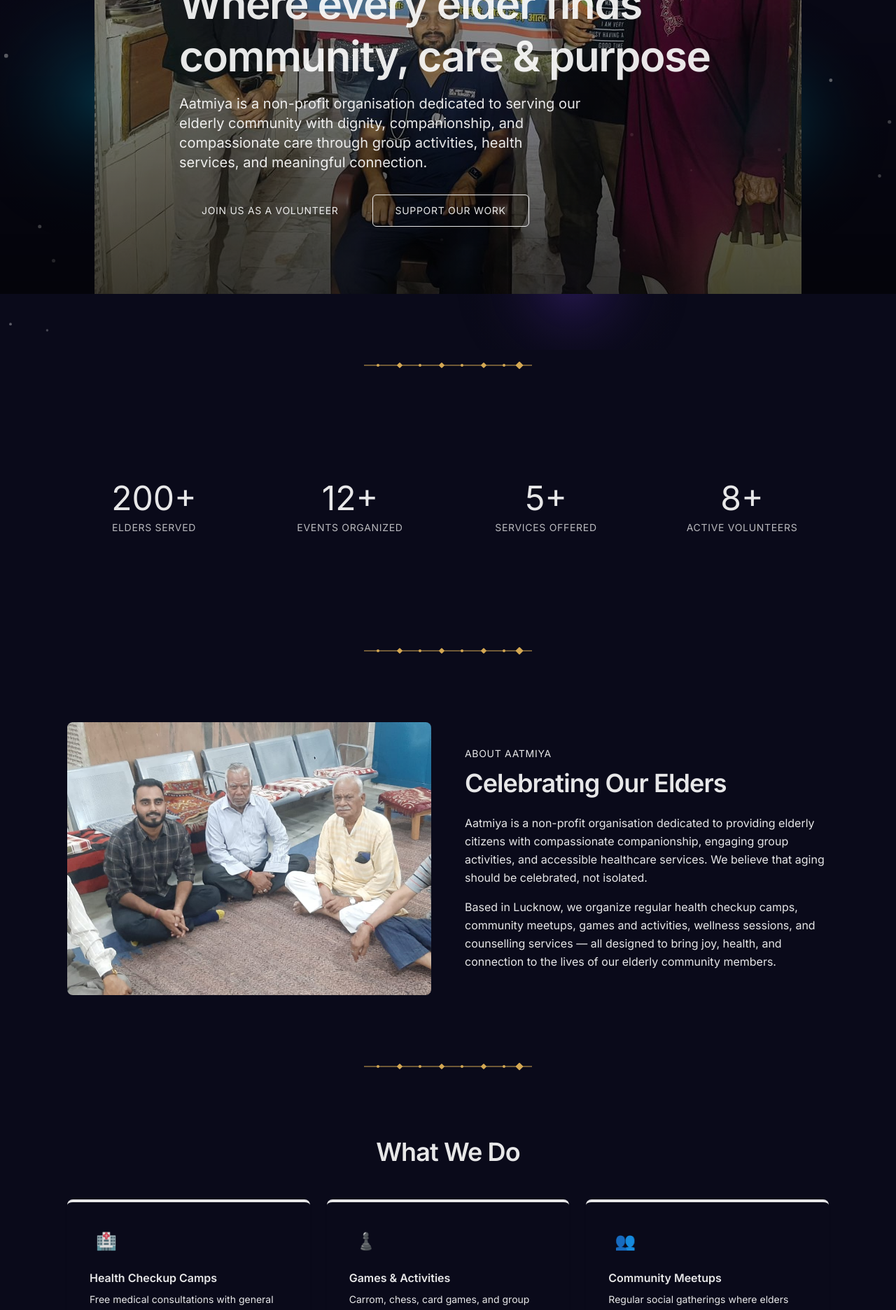
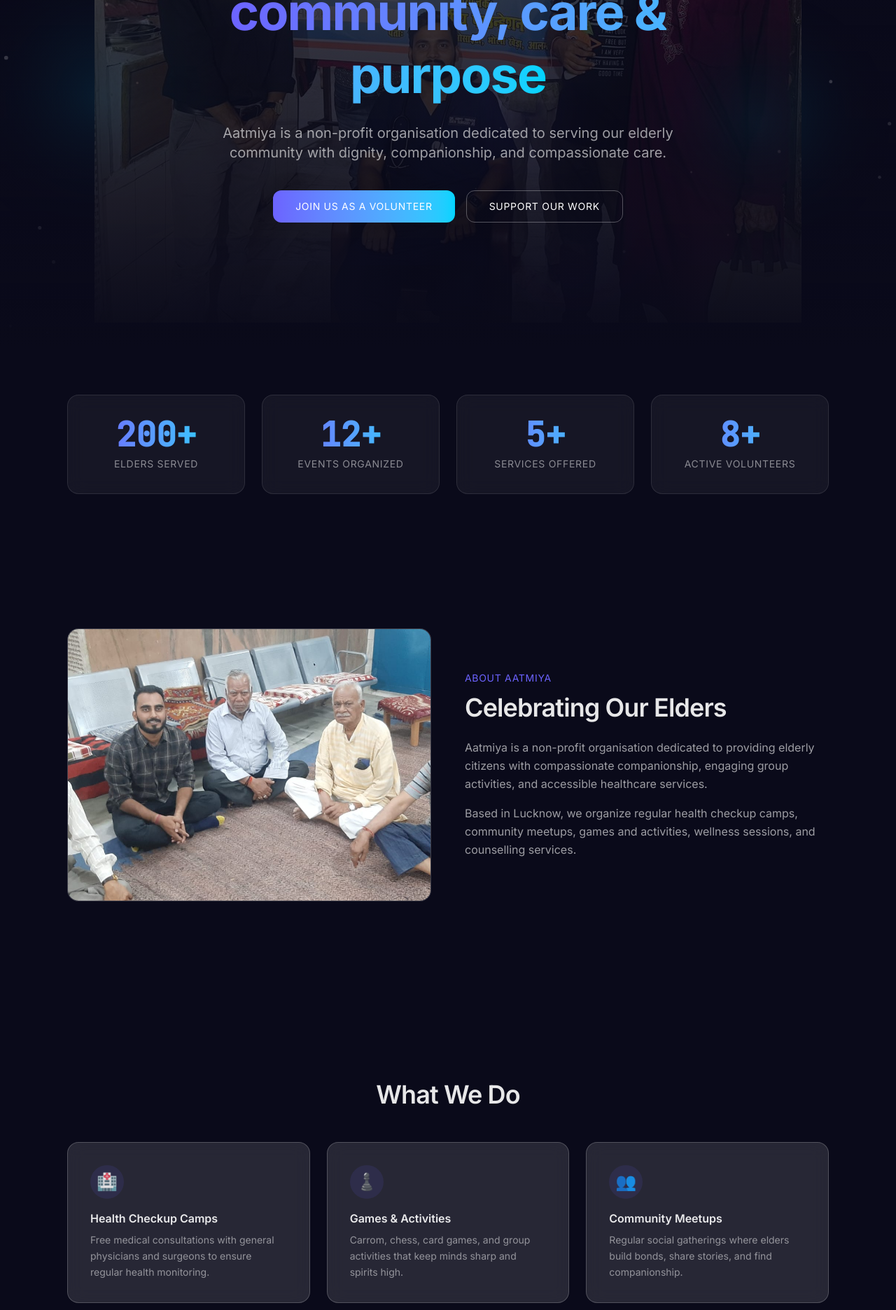
Before and after one commit to knee-tesh/aatmiya, a Next.js app: page / in a window 1280 px wide. Shown: the part 300-2172 px from the top of the page at 70% size. Built offline with nearby package versions, Linux system fonts and the light colour scheme.

Commit message:
feat: glassmorphism home page

```diff
--- a/src/pages/index.js
+++ b/src/pages/index.js
@@ -1,44 +1,61 @@
-import Navbar from "@/components/Navbar";
-import Footer from "@/components/Footer";
-import SectionDivider from "@/components/SectionDivider";
 import Image from "next/image";
 import Link from "next/link";
 import { motion } from "framer-motion";
+import GlassCard from "@/components/GlassCard";
+import GlowButton from "@/components/GlowButton";
+import AnimatedCounter from "@/components/AnimatedCounter";
+import { services } from "@/data/services";
+import { upcomingEvents } from "@/data/events";
 
+const fadeUp = {
+  initial: { opacity: 0, y: 30 },
+  whileInView: { opacity: 1, y: 0 },
+  viewport: { once: true, amount: 0.3 },
+  transition: { duration: 0.6, ease: "easeOut" },
+};
+
+const stagger = {
+  initial: {},
+  whileInView: { transition: { staggerChildren: 0.1 } },
+  viewport: { once: true, amount: 0.3 },
+};
+
+const cardFade = {
+  initial: { opacity: 0, y: 24 },
+  whileInView: { opacity: 1, y: 0 },
+  transition: { duration: 0.6, ease: "easeOut" },
+};
 
 function HeroSection() {
   return (
-    <section className="relative h-[80vh] md:h-[90vh] flex items-end">
+    <section className="relative h-screen flex items-center justify-center snap-section overflow-hidden">
       <Image
         src="/images/IMG-20260707-WA0010.png"
         alt="Elderly couple in Delhi park"
         fill
         sizes="100vw"
-        className="object-cover opacity-70"
+        className="object-cover opacity-40"
         priority
       />
-      <div className="absolute inset-0 bg-gradient-to-t from-black/60 via-black/20 to-transparent" />
-      <div className="relative z-10 max-content pb-16 md:pb-24">
+      <div className="absolute inset-0 bg-gradient-to-t from-void via-void/60 to-transparent" />
+      <div className="relative z-10 max-content text-center">
         <motion.div
           initial={{ opacity: 0, y: 30 }}
           animate={{ opacity: 1, y: 0 }}
           transition={{ duration: 1, ease: "easeOut" }}
         >
-          <h1 className="font-prata text-4xl md:text-5xl lg:text-6xl text-cotton max-w-3xl leading-tight">
-            Where every elder finds community, care & purpose
+          <h1 className="text-4xl md:text-5xl lg:text-7xl font-bold max-w-4xl mx-auto leading-tight">
+            Where every elder finds{" "}
+            <span className="bg-gradient-to-r from-aurora to-cyan bg-clip-text text-transparent">
+              community, care & purpose
+            </span>
           </h1>
-          <p className="font-source-serif text-lg md:text-xl text-cotton/80 mt-4 max-w-xl">
-            Aatmiya is a non-profit organisation dedicated to serving our elderly community with dignity, companionship, and compassionate care through group activities, health services, and meaningful connection.
+          <p className="text-lg md:text-xl text-white/60 mt-6 max-w-2xl mx-auto">
+            Aatmiya is a non-profit organisation dedicated to serving our elderly community with dignity, companionship, and compassionate care.
           </p>
-          <div className="mt-8 flex flex-wrap gap-4">
-            <button className="bg-walnut text-cotton font-inter text-sm tracking-wider uppercase px-8 py-3 rounded-md hover:bg-tamarind transition-colors">
-              Join Us as a Volunteer
-            </button>
-            <Link href="/contact">
-              <button className="border border-cotton text-cotton font-inter text-sm tracking-wider uppercase px-8 py-3 rounded-md bg-transparent hover:bg-cotton/10 transition-colors">
-                Support Our Work
-              </button>
-            </Link>
+          <div className="mt-10 flex flex-wrap gap-4 justify-center">
+            <GlowButton variant="primary">Join Us as a Volunteer</GlowButton>
+            <GlowButton variant="outline" href="/contact">Support Our Work</GlowButton>
           </div>
         </motion.div>
       </div>
@@ -47,28 +64,26 @@
 }
 
 function StatsSection() {
+  const stats = [
+    { number: 200, suffix: "+", label: "Elders Served" },
+    { number: 12, suffix: "+", label: "Events Organized" },
+    { number: 5, suffix: "+", label: "Services Offered" },
+    { number: 8, suffix: "+", label: "Active Volunteers" },
+  ];
+
   return (
-    <section className="bg-walnut text-cotton py-16">
+    <section className="py-16 snap-section">
       <div className="max-content">
-        <div className="grid grid-cols-1 md:grid-cols-2 lg:grid-cols-4 gap-8 text-center">
-          {[
-            { number: "200+", label: "Elders Served" },
-            { number: "12+", label: "Events Organized" },
-            { number: "5+", label: "Services Offered" },
-            { number: "8+", label: "Active Volunteers" },
-          ].map((stat, i) => (
-            <motion.div
-              key={i}
-              initial={{ opacity: 0, y: 24 }}
-              whileInView={{ opacity: 1, y: 0 }}
-              viewport={{ once: true }}
-              transition={{ duration: 0.6, delay: i * 0.1, ease: "easeOut" }}
-            >
-              <p className="font-prata text-4xl md:text-5xl">{stat.number}</p>
-              <p className="font-inter text-sm tracking-wider uppercase mt-2 opacity-80">{stat.label}</p>
+        <motion.div className="grid grid-cols-2 lg:grid-cols-4 gap-6" {...stagger}>
+          {stats.map((stat, i) => (
+            <GlassCard key={i} variant="subtle" className="p-8 text-center" {...cardFade}>
+              <p className="text-4xl md:text-5xl font-bold bg-gradient-to-r from-aurora to-cyan bg-clip-text text-transparent">
+                <AnimatedCounter target={stat.number} suffix={stat.suffix} />
+              </p>
+              <p className="font-inter text-sm tracking-wider uppercase text-white/50 mt-2">{stat.label}</p>
+            </GlassCard>
+          ))}
         </motion.div>
-          ))}
-        </div>
       </div>
     </section>
   );
@@ -76,40 +91,29 @@
 
 function PurposeSection() {
   return (
-    <section className="section-spacing">
+    <section className="py-20 md:py-32">
       <div className="max-content">
         <div className="grid grid-cols-1 md:grid-cols-2 gap-12 items-center">
-          <motion.div
-            initial={{ opacity: 0, x: -24 }}
-            whileInView={{ opacity: 1, x: 0 }}
-            viewport={{ once: true }}
-            transition={{ duration: 0.6, ease: "easeOut" }}
-          >
-            <div className="relative aspect-[4/3] rounded-lg overflow-hidden">
+          <motion.div {...fadeUp} className="relative">
+            <div className="relative aspect-[4/3] rounded-2xl overflow-hidden glass">
               <Image
                 src="/images/IMG-20260707-WA0001.jpg"
                 alt="Grandparents with grandchild"
                 fill
                 sizes="(max-width: 768px) 100vw, 50vw"
                 className="object-cover"
-                loading="eager"
               />
             </div>
           </motion.div>
-          <motion.div
-            initial={{ opacity: 0, x: 24 }}
-            whileInView={{ opacity: 1, x: 0 }}
-            viewport={{ once: true }}
-            transition={{ duration: 0.6, ease: "easeOut" }}
-          >
-            <p className="font-inter text-sm tracking-wider uppercase text-amber mb-3">About Aatmiya</p>
-            <h2 className="font-prata text-4xl mb-6">Celebrating Our Elders</h2>
-            <div className="font-source-serif text-base leading-relaxed space-y-4 text-ink/80">
+          <motion.div {...fadeUp}>
+            <p className="font-inter text-sm tracking-wider uppercase text-aurora mb-3">About Aatmiya</p>
+            <h2 className="text-4xl mb-6">Celebrating Our Elders</h2>
+            <div className="text-base leading-relaxed space-y-4 text-white/60">
               <p>
-                Aatmiya is a non-profit organisation dedicated to providing elderly citizens with compassionate companionship, engaging group activities, and accessible healthcare services. We believe that aging should be celebrated, not isolated.
+                Aatmiya is a non-profit organisation dedicated to providing elderly citizens with compassionate companionship, engaging group activities, and accessible healthcare services.
               </p>
               <p>
-                Based in Lucknow, we organize regular health checkup camps, community meetups, games and activities, wellness sessions, and counselling services — all designed to bring joy, health, and connection to the lives of our elderly community members.
+                Based in Lucknow, we organize regular health checkup camps, community meetups, games and activities, wellness sessions, and counselling services.
               </p>
             </div>
           </motion.div>
@@ -121,40 +125,23 @@
 
 function ServicesSection() {
   return (
-    <section className="section-spacing bg-parchment/50">
+    <section className="py-20 md:py-32">
       <div className="max-content">
         <div className="text-center mb-12">
-          <h2 className="font-prata text-4xl">What We Do</h2>
+          <h2 className="text-4xl">What We Do</h2>
         </div>
         <motion.div
           className="grid grid-cols-1 md:grid-cols-2 xl:grid-cols-3 gap-6"
-          initial="initial"
-          whileInView="animate"
-          viewport={{ once: true, amount: 0.3 }}
-          variants={{ initial: {}, animate: { transition: { staggerChildren: 0.1 } } }}
+          {...stagger}
         >
-          {[
-            { icon: "🏥", title: "Health Checkup Camps", desc: "Free medical consultations with general physicians and surgeons to ensure regular health monitoring." },
-            { icon: "♟️", title: "Games & Activities", desc: "Carrom, chess, card games, and group activities that keep minds sharp and spirits high." },
-            { icon: "👥", title: "Community Meetups", desc: "Regular social gatherings where elders build bonds, share stories, and find companionship." },
-            { icon: "🧘", title: "Wellness Sessions", desc: "Health talks, light exercise, and wellness workshops promoting active and healthy aging." },
-            { icon: "💬", title: "Counselling", desc: "Emotional support and guidance from trained wellbeing counsellors who truly care." },
-            { icon: "🏠", title: "Companionship", desc: "Home visits for elders who cannot travel, bringing company and care to their doorstep." },
-          ].map((service, i) => (
-            <motion.div
-              key={i}
-              className="bg-cotton rounded-lg p-8 shadow-sm border-t-4 border-amber"
-              variants={{
-                initial: { opacity: 0, y: 24 },
-                animate: { opacity: 1, y: 0, transition: { duration: 0.6, ease: "easeOut" } },
-              }}
-            >
-              <div className="w-12 h-12 rounded-full bg-amber/10 flex items-center justify-center mb-4">
+          {services.map((service, i) => (
+            <GlassCard key={i} variant="interactive" className="p-8" {...cardFade}>
+              <div className="w-12 h-12 rounded-full bg-aurora/10 flex items-center justify-center mb-4">
                 <span className="text-2xl">{service.icon}</span>
               </div>
               <h3 className="font-inter text-base font-semibold mb-2">{service.title}</h3>
-              <p className="font-source-serif text-sm leading-relaxed text-ink/70">{service.desc}</p>
-            </motion.div>
+              <p className="font-inter text-sm leading-relaxed text-white/50">{service.desc}</p>
+            </GlassCard>
           ))}
         </motion.div>
       </div>
@@ -164,43 +151,27 @@
 
 function EventsSection() {
   return (
-    <section className="section-spacing">
+    <section className="py-20 md:py-32">
       <div className="max-content">
         <div className="mb-12">
-          <p className="font-inter text-sm tracking-wider uppercase text-amber mb-3">Stay Connected</p>
-          <h2 className="font-prata text-4xl">Upcoming Events</h2>
+          <p className="font-inter text-sm tracking-wider uppercase text-aurora mb-3">Stay Connected</p>
+          <h2 className="text-4xl">Upcoming Events</h2>
         </div>
-        <motion.div
-          className="grid grid-cols-1 md:grid-cols-2 gap-6"
-          initial="initial"
-          whileInView="animate"
-          viewport={{ once: true, amount: 0.3 }}
-          variants={{ initial: {}, animate: { transition: { staggerChildren: 0.1 } } }}
-        >
-          {[
-            { date: "JUL 15", title: "Free Health CheckUp Camp", desc: "We organise frequent free health checkup camps around Alambagh, Lucknow. We offer free medical consultation by General Physicians and Surgeons. Our panel includes Dr. Arpit Tripathi (M.S.), Dr. Neha Singh (M.S.), Dr. Nilesh Tiwari (MBBS) and Dr. Bhupati Patel (M.S.)." },
-            { date: "JUL 22", title: "Community MeetUp", desc: "We organise community meetups in Lucknow, encouraging the community to interact and build bonds. We provide various activities, engaging them in fruitful and healthy communication." },
-          ].map((event, i) => (
-            <motion.div
-              key={i}
-              className="bg-cotton rounded-lg p-6 shadow-sm flex gap-4"
-              variants={{
-                initial: { opacity: 0, y: 24 },
-                animate: { opacity: 1, y: 0, transition: { duration: 0.6, ease: "easeOut" } },
-              }}
-            >
-              <div className="bg-walnut text-cotton rounded-md px-4 py-3 text-center min-w-[72px] flex flex-col items-center justify-center">
+        <motion.div className="grid grid-cols-1 md:grid-cols-2 gap-6" {...stagger}>
+          {upcomingEvents.map((event, i) => (
+            <GlassCard key={i} variant="strong" className="p-6 flex gap-4" {...cardFade}>
+              <div className="bg-aurora/20 text-aurora rounded-xl px-4 py-3 text-center min-w-[72px] flex flex-col items-center justify-center border border-aurora/30">
                 <span className="font-inter text-xs tracking-wider uppercase">{event.date.split(" ")[0]}</span>
-                <span className="font-prata text-xl leading-none mt-1">{event.date.split(" ")[1]}</span>
+                <span className="font-mono text-xl font-bold leading-none mt-1">{event.date.split(" ")[1]}</span>
               </div>
               <div className="flex-1">
                 <h3 className="font-inter text-base font-semibold mb-1">{event.title}</h3>
-                <p className="font-source-serif text-sm text-ink/70 mb-3">{event.desc}</p>
-                <Link href="/events" className="font-inter text-xs tracking-wider uppercase text-amber hover:text-walnut transition-colors">
+                <p className="font-inter text-sm text-white/50 mb-3">{event.desc}</p>
+                <Link href="/events" className="font-inter text-xs tracking-wider uppercase text-aurora hover:text-cyan transition-colors">
                   Learn More →
                 </Link>
               </div>
-            </motion.div>
+            </GlassCard>
           ))}
         </motion.div>
       </div>
@@ -210,7 +181,7 @@
 
 function TestimonialSection() {
   return (
-    <section className="section-spacing bg-parchment">
+    <section className="py-20 md:py-32">
       <div className="max-content text-center">
         <motion.div
           initial={{ opacity: 0, scale: 0.95 }}
@@ -218,13 +189,13 @@
           viewport={{ once: true }}
           transition={{ duration: 0.6, ease: "easeOut" }}
         >
-          <span className="font-prata text-7xl md:text-8xl text-amber/30 leading-none block">"</span>
-          <blockquote className="font-source-serif text-xl md:text-2xl italic leading-relaxed max-w-3xl mx-auto -mt-4">
-            Aatmiya gave me a new family. I look forward to every meetup — it's the highlight of my week.
+          <GlassCard variant="subtle" className="p-12 md:p-16 max-w-3xl mx-auto">
+            <span className="text-7xl md:text-8xl text-aurora/30 leading-none block font-mono">&ldquo;</span>
+            <blockquote className="text-xl md:text-2xl italic leading-relaxed -mt-4">
+              Aatmiya gave me a new family. I look forward to every meetup — it&apos;s the highlight of my week.
             </blockquote>
-          <p className="font-inter text-sm text-ink/60 mt-6">
-            — Mrs. Sharma, 72
-          </p>
+            <p className="font-inter text-sm text-white/40 mt-6">— Mrs. Sharma, 72</p>
+          </GlassCard>
         </motion.div>
       </div>
     </section>
@@ -233,26 +204,19 @@
 
 function CTASection() {
   return (
-    <section className="bg-walnut text-cotton py-20">
+    <section className="py-20 snap-section">
       <div className="max-content text-center">
-        <motion.div
-          initial={{ opacity: 0, y: 24 }}
-          whileInView={{ opacity: 1, y: 0 }}
-          viewport={{ once: true }}
-          transition={{ duration: 0.6, ease: "easeOut" }}
-        >
-          <h2 className="font-prata text-4xl mb-4">Every elder deserves dignity and companionship.</h2>
-          <p className="font-source-serif text-lg text-cotton/80 mb-8 max-w-lg mx-auto">
+        <motion.div {...fadeUp}>
+          <GlassCard variant="subtle" className="p-12 md:p-16 max-w-3xl mx-auto">
+            <h2 className="text-3xl md:text-4xl mb-4">Every elder deserves dignity and companionship.</h2>
+            <p className="text-lg text-white/60 mb-8 max-w-lg mx-auto">
               Be a part of their story. Your time, skills, or contribution can make a world of difference.
             </p>
             <div className="flex flex-wrap gap-4 justify-center">
-            <button className="bg-cotton text-ink font-inter text-sm tracking-wider uppercase px-10 py-4 rounded-md hover:bg-amber hover:text-ink transition-colors">
-              Get Involved
-            </button>
-            <button className="border border-cotton text-cotton font-inter text-sm tracking-wider uppercase px-10 py-4 rounded-md bg-transparent hover:bg-cotton/10 transition-colors">
-              Make a Donation
-            </button>
+              <GlowButton variant="primary">Get Involved</GlowButton>
+              <GlowButton variant="outline">Make a Donation</GlowButton>
             </div>
+          </GlassCard>
         </motion.div>
       </div>
     </section>
@@ -262,23 +226,13 @@
 export default function Home() {
   return (
     <>
-      <Navbar />
-      <main id="main-content">
       <HeroSection />
-        <SectionDivider />
       <StatsSection />
-        <SectionDivider />
       <PurposeSection />
-        <SectionDivider />
       <ServicesSection />
-        <SectionDivider />
       <EventsSection />
-        <SectionDivider />
       <TestimonialSection />
-        <SectionDivider />
       <CTASection />
-      </main>
-      <Footer />
     </>
   );
 }
```
Lines whose indentation alone changed are shown as unchanged.
